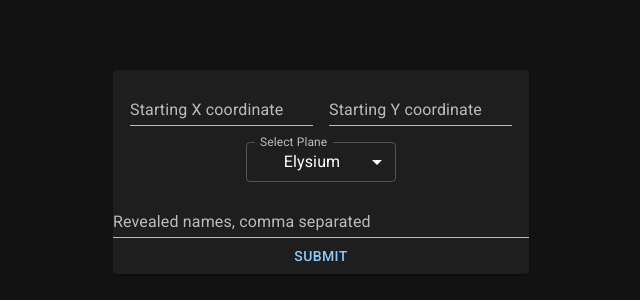
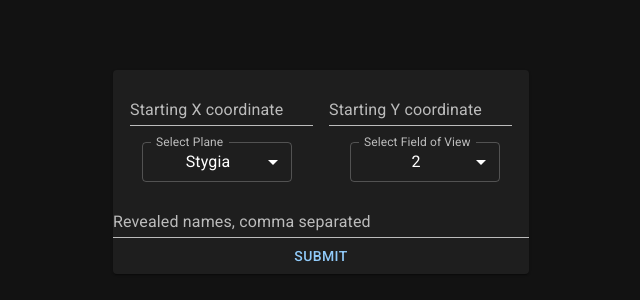
Before and after one commit to mma127/nc_hunter, a React (Create React App) app: page / in a window 1280 px wide. Shown: the part 228-528 px from the top of the page, without its empty margins (319-959 px from the left). Built offline with nearby package versions, Linux system fonts and the light colour scheme.

Commit message:
Support FOV 3

```diff
--- a/src/components/StartForm.jsx
+++ b/src/components/StartForm.jsx
@@ -5,9 +5,10 @@ import {yupResolver} from "@hookform/resolvers/yup";
 
 import {useGridDispatch} from "../GridContext"
 import {TrackingResult} from "../models/TrackingResult";
-import {addInitialResult, selectPlane} from "../state/gridActions";
+import {addInitialResult, selectFoV, selectPlane} from "../state/gridActions";
 import {CORDILLERA, ELYSIUM, ELYSIUM_MAX_X, ELYSIUM_MAX_Y, GENERIC, STYGIA} from "../state/locationData";
 import useClasses from "../hooks/useClasses";
+import {FOV_2, FOV_3} from "./TileGrid";
 
 const styles = (theme) => ({
   container: {
@@ -19,6 +20,10 @@ const styles = (theme) => ({
   row: {
     display: 'flex',
     justifyContent: "center"
+  },
+  selectRow: {
+    display: 'flex',
+    justifyContent: 'space-around'
   },
   coordWrapper: {
     margin: "0.5rem"
@@ -63,7 +68,8 @@ export const StartForm = () => {
       const parsedNames = data.revealed.length > 0 ?  data.revealed.split(',').map(str => str.trim()) : [];
       const trackingResult = new TrackingResult(data.x, data.y, parsedNames)
       dispatch(selectPlane(data.plane))
-      dispatch(addInitialResult(trackingResult, data.plane))
+      dispatch(selectFoV(data.fov))
+      dispatch(addInitialResult(trackingResult, data.plane, data.fov))
     }
   }
 
@@ -98,9 +104,9 @@ export const StartForm = () => {
                 />
               </Box>
             </Box>
-            <Box className={classes.row} pt={1} pb={1}>
+            <Box className={classes.selectRow} pt={1} pb={1}>
               <Controller
-                name="plane" control={control} defaultValue={ELYSIUM}
+                name="plane" control={control} defaultValue={STYGIA}
                 render={({field}) => (
                   <FormControl sx={{minWidth: 150}} size="small">
                     <InputLabel id="plane-select-label">Select Plane</InputLabel>
@@ -115,6 +121,23 @@ export const StartForm = () => {
                       <MenuItem key="cordillera" value={CORDILLERA}>Cordillera</MenuItem>
                       <MenuItem key="stygia" value={STYGIA}>Stygia</MenuItem>
                       <MenuItem key="generic" value={GENERIC}>Generic</MenuItem>
+                    </Select>
+                  </FormControl>)}
+              />
+              <Controller
+                name="fov" control={control} defaultValue={FOV_2}
+                render={({field}) => (
+                  <FormControl sx={{minWidth: 150}} size="small">
+                    <InputLabel id="fov-select-label">Select Field of View</InputLabel>
+                    <Select
+                      labelId="fov-select"
+                      id="fov-select"
+                      label="Select Field of View"
+                      color="secondary"
+                      {...field}
+                    >
+                      <MenuItem key="2" value={FOV_2}>2</MenuItem>
+                      <MenuItem key="3" value={FOV_3}>3</MenuItem>
                     </Select>
                   </FormControl>)}
               />
--- a/src/components/TileGrid.jsx
+++ b/src/components/TileGrid.jsx
@@ -8,9 +8,12 @@ import {TrackingDialog} from "./TrackingDialog";
 import {resetGrid, setNewTrackingCoordinates} from "../state/gridActions";
 import useClasses from "../hooks/useClasses";
 
-export const MAX_LENGTH = 9;
-export const SIDE_LENGTH = Math.floor(MAX_LENGTH / 2);
-export const FOV_LENGTH = 2;
+export const MAX_LENGTH_9 = 9;
+export const MAX_LENGTH_13 = 13;
+export const SIDE_LENGTH_9 = Math.floor(MAX_LENGTH_9 / 2);
+export const SIDE_LENGTH_13 = Math.floor(MAX_LENGTH_13 / 2);
+export const FOV_2 = 2;
+export const FOV_3 = 3;
 
 const styles = () => ({
   header: {
@@ -60,9 +63,9 @@ export const TileGrid = () => {
   const centerX = grid.initialResult.x
   const centerY = grid.initialResult.y
 
-  const topLeftX = centerX - SIDE_LENGTH
-  const topLeftY = centerY - SIDE_LENGTH
-  const bottomRightY = topLeftY + MAX_LENGTH
+  const topLeftX = centerX - grid.sideLength
+  const topLeftY = centerY - grid.sideLength
+  const bottomRightY = topLeftY + grid.maxLength
   const yRange = _.range(topLeftY, bottomRightY)
 
   const createRow = (startingX, limit, y) => {
@@ -85,7 +88,7 @@ export const TileGrid = () => {
         <Button onClick={handleReset}>Reset</Button>
       </Box>
       <Grid container spacing={1} sx={{marginTop: '1rem'}}>
-        {yRange.map(y => createRow(topLeftX, MAX_LENGTH, y))}
+        {yRange.map(y => createRow(topLeftX, grid.maxLength, y))}
       </Grid>
       <TrackingDialog open={open} onClose={handleClose} />
     </Container>
--- a/src/models/Location.js
+++ b/src/models/Location.js
@@ -1,15 +1,15 @@
 import _ from "lodash";
-import {FOV_LENGTH} from "../components/TileGrid";
 import {getPlaneData} from "../state/locationData";
 
 export class Location {
-  constructor(x, y, plane) {
+  constructor(x, y, plane, fov) {
     this.x = x;
     this.y = y;
     this.plane = plane;
     this.names = [];
     this.excludedNames = new Set();
     this.planeData = getPlaneData(x, y, plane);
+    this.fov = fov;
   }
 
   isNameExcluded(name) {
@@ -55,10 +55,10 @@ export class Location {
   }
 
   inFieldOfView(originX, originY) {
-    if ((originX - FOV_LENGTH) > this.x || this.x > (originX + FOV_LENGTH)) {
+    if ((originX - this.fov) > this.x || this.x > (originX + this.fov)) {
       return false
     }
-    if ((originY - FOV_LENGTH) > this.y || this.y > (originY + FOV_LENGTH)) {
+    if ((originY - this.fov) > this.y || this.y > (originY + this.fov)) {
       return false
     }
     return true
--- a/src/state/gridActions.js
+++ b/src/state/gridActions.js
@@ -1,7 +1,31 @@
 import _ from "lodash";
-import {MAX_LENGTH, SIDE_LENGTH} from "../components/TileGrid";
+import {
+  FOV_2,
+  FOV_3,
+  MAX_LENGTH_13,
+  MAX_LENGTH_9,
+  SIDE_LENGTH_13,
+  SIDE_LENGTH_9
+} from "../components/TileGrid";
 import {Location} from "../models/Location";
 import {getMaxX, getMaxY, getPlaneData} from "./locationData";
+
+function getFovLengths(fov) {
+  switch(fov){
+    case FOV_2:
+      return {
+        maxLength: MAX_LENGTH_9,
+        sideLength: SIDE_LENGTH_9
+      }
+    case FOV_3:
+      return {
+        maxLength: MAX_LENGTH_13,
+        sideLength: SIDE_LENGTH_13
+      }
+    default:
+      throw Error(`Unknown FOV value ${fov}`)
+  }
+}
 
 export function selectPlane(plane) {
   return {
@@ -10,21 +34,34 @@ export function selectPlane(plane) {
   }
 }
 
+export function selectFoV(fov) {
+  const lengths = getFovLengths(fov)
+  return {
+    type: "select_fov",
+    data: {
+      fov: fov,
+      maxLength: lengths.maxLength,
+      sideLength: lengths.sideLength
+    }
+  }
+}
+
 /**
  * Given user's initial tracking result, create tiles map and return payload for action
  */
-export function addInitialResult(initialResult, plane) {
+export function addInitialResult(initialResult, plane, fov) {
   const tiles = new Map()
 
   const names = initialResult.names
+  const lengths = getFovLengths(fov)
 
   // Assume initial [x,y] are in bounds of the plane
   const centerX = initialResult.x
   const centerY = initialResult.y
-  const topLeftX = centerX - SIDE_LENGTH
-  const topLeftY = centerY - SIDE_LENGTH
-  const bottomRightX = Math.min(topLeftX + MAX_LENGTH, getMaxX(plane) + 1)
-  const bottomRightY = Math.min(topLeftY + MAX_LENGTH, getMaxY(plane) + 1)
+  const topLeftX = centerX - lengths.sideLength
+  const topLeftY = centerY - lengths.sideLength
+  const bottomRightX = Math.min(topLeftX + lengths.maxLength, getMaxX(plane) + 1)
+  const bottomRightY = Math.min(topLeftY + lengths.maxLength, getMaxY(plane) + 1)
   const yRange = _.range(topLeftY, bottomRightY)
   const xRange = _.range(topLeftX, bottomRightX)
 
@@ -35,7 +72,7 @@ export function addInitialResult(initialResult, plane) {
       const planeData = getPlaneData(x, y, plane)
       if (_.isNil(planeData)) return // SKIP creating a location object if there is no corresponding tile in the JSON
 
-      const location = new Location(x, y, plane)
+      const location = new Location(x, y, plane, fov)
       location.maybeUpdateNames(centerX, centerY, names)
       yMap.set(x, location)
     })
--- a/src/state/gridReducer.js
+++ b/src/state/gridReducer.js
@@ -1,7 +1,11 @@
 import {useReducer} from "react";
+import {FOV_2, MAX_LENGTH_9, SIDE_LENGTH_9} from "../components/TileGrid";
 
 export const INITIAL_STATE = {
   plane: null,
+  fov: null,
+  maxLength: null,
+  sideLength: null,
   currentX: null,
   currentY: null,
   initialResult: null,
@@ -15,6 +19,14 @@ export function gridReducer(grid, action) {
       return {
         ...grid,
         plane: action.data
+      }
+    }
+    case 'select_fov': {
+      return {
+        ...grid,
+        fov: action.data.fov,
+        maxLength: action.data.maxLength,
+        sideLength: action.data.sideLength,
       }
     }
     case 'add_initial_result': {
```
